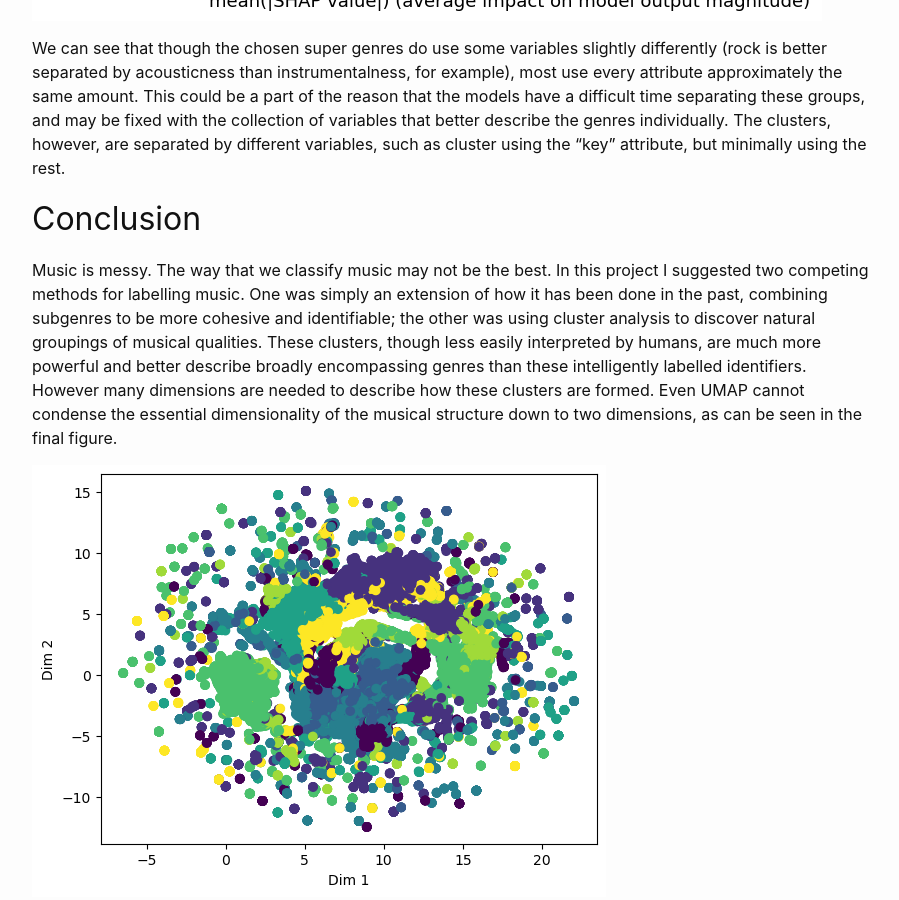
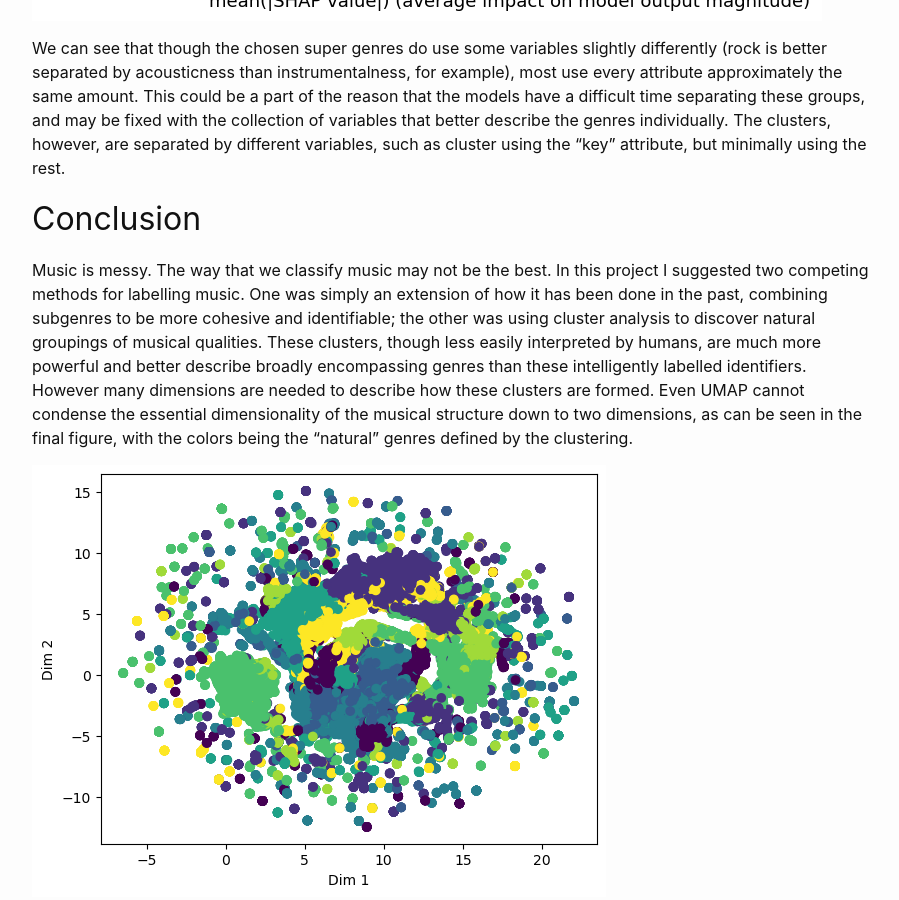
Before and after one commit to cjsyndergaard/project_486_syndergaard_blog.github.io, a Jekyll site: the page built from _posts/2023-12-18-project-post.md, in a window 1280 px wide and 900 px high, scrolled down 8222 px. Shown: the whole window, without its empty margins (188-1087 px from the left). Built offline with Jekyll 4.4.1, drawn with Linux system fonts in a browser that asks for light colours; comment, search, counter and statistics services are not loaded.

Commit message:
final blog push fixed one thing

```diff
--- a/_posts/2023-12-18-project-post.md
+++ b/_posts/2023-12-18-project-post.md
@@ -79,6 +79,6 @@ But what, exactly, are the models picking up on, what is separating the grouping
 We can see that though the chosen super genres do use some variables slightly differently (rock is better separated by acousticness than instrumentalness, for example), most use every attribute approximately the same amount. This could be a part of the reason that the models have a difficult time separating these groups, and may be fixed with the collection of variables that better describe the genres individually. The clusters, however, are separated by different variables, such as cluster using the "key" attribute, but minimally using the rest.
 
 ## Conclusion
-Music is messy. The way that we classify music may not be the best. In this project I suggested two competing methods for labelling music. One was simply an extension of how it has been done in the past, combining subgenres to be more cohesive and identifiable; the other was using cluster analysis to discover natural groupings of musical qualities. These clusters, though less easily interpreted by humans, are much more powerful and better describe broadly encompassing genres than these intelligently labelled identifiers. However many dimensions are needed to describe how these clusters are formed. Even UMAP cannot condense the essential dimensionality of the musical structure down to two dimensions, as can be seen in the final figure.
+Music is messy. The way that we classify music may not be the best. In this project I suggested two competing methods for labelling music. One was simply an extension of how it has been done in the past, combining subgenres to be more cohesive and identifiable; the other was using cluster analysis to discover natural groupings of musical qualities. These clusters, though less easily interpreted by humans, are much more powerful and better describe broadly encompassing genres than these intelligently labelled identifiers. However many dimensions are needed to describe how these clusters are formed. Even UMAP cannot condense the essential dimensionality of the musical structure down to two dimensions, as can be seen in the final figure, with the colors being the "natural" genres defined by the clustering.
 
 ![Cluster Genre SHAP]({{site.url}}/{{site.baseurl}}/assets/images/figures/cm_other/umap.png)
```
